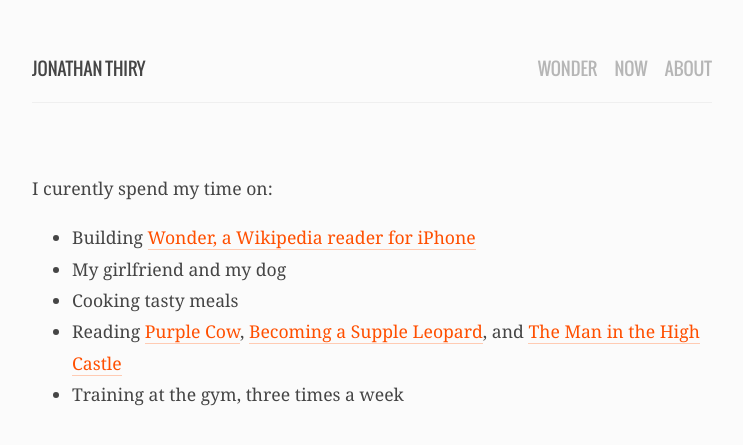
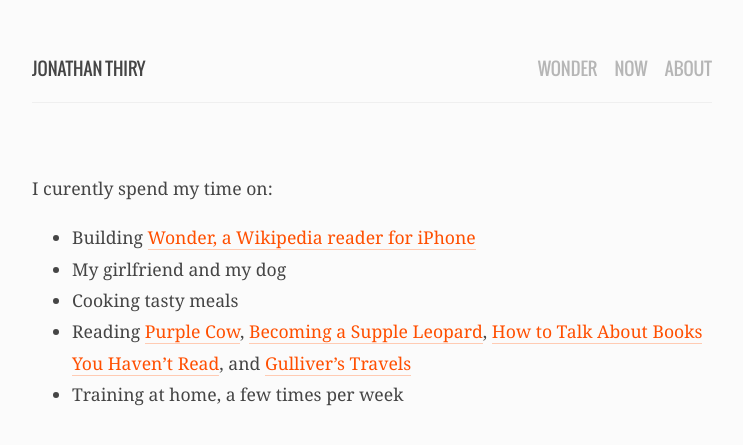
Before and after one commit to jonathanthiry/jonathanthiry.github.com, a Jekyll site: the page built from now.md, in a window 1280 px wide. Shown: the top 445 px of the page, without its empty margins (268-1011 px from the left). Built offline with Jekyll 4.4.1, drawn with Linux system fonts in a browser that asks for light colours.

Commit message:
Update Now page

```diff
--- a/now.md
+++ b/now.md
@@ -8,5 +8,5 @@ I curently spend my time on:
 - Building [Wonder, a Wikipedia reader for iPhone](/wonder)
 - My girlfriend and my dog
 - Cooking tasty meals
-- Reading [Purple Cow](http://www.amazon.com/dp/1591843170?tag=jonathanthiry-20), [Becoming a Supple Leopard](http://www.amazon.com/dp/1628600837?tag=jonathanthiry-20), and [The Man in the High Castle](http://www.amazon.com/dp/0547572484?tag=jonathanthiry-20)
-- Training at the gym, three times a week
+- Reading [Purple Cow](http://www.amazon.com/dp/1591843170?tag=jonathanthiry-20), [Becoming a Supple Leopard](http://www.amazon.com/dp/1628600837?tag=jonathanthiry-20), [How to Talk About Books You Haven't Read](http://www.amazon.com/Talk-About-Books-Havent-Read/dp/1596915439?tag=jonathanthiry-20), and [Gulliver's Travels](http://www.amazon.com/Gullivers-Travels-Dover-Thrift-Editions/dp/0486292738?tag=jonathanthiry-20)
+- Training at home, a few times per week
```
